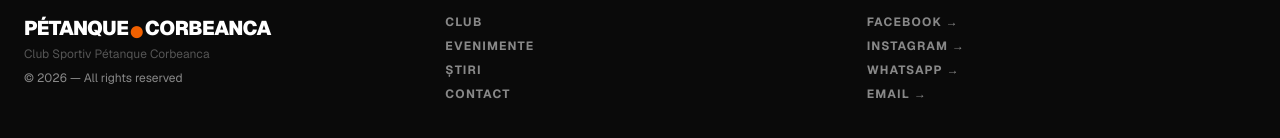
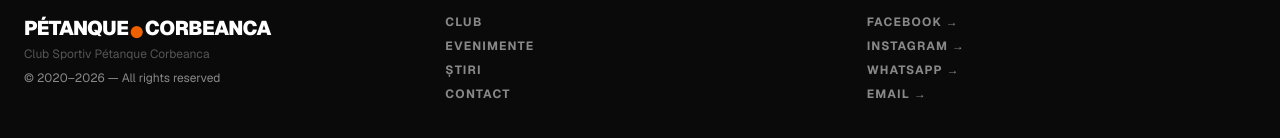
Before and after one commit to agoga70/petanque-corbeanca, a Next.js app: page /en/about in a window 1280 px wide. Shown: the part 4000-4138 px from the top of the page. Built offline with nearby package versions, Linux system fonts and the light colour scheme.

Commit message:
Footer: update copyright to 2020-2026

```diff
--- a/src/components/Footer.tsx
+++ b/src/components/Footer.tsx
@@ -19,7 +19,7 @@ export default function Footer() {
             Club Sportiv Pétanque Corbeanca
           </p>
           <p className="text-xs mt-2" style={{ color: "#888" }}>
-            © {new Date().getFullYear()} — {t("rights")}
+            © 2020–{new Date().getFullYear()} — {t("rights")}
           </p>
         </div>
 
```
